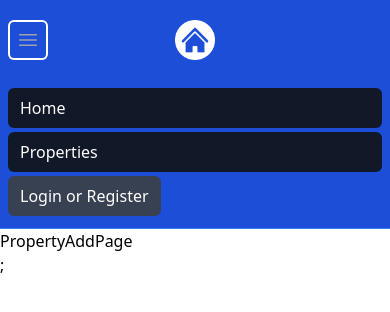
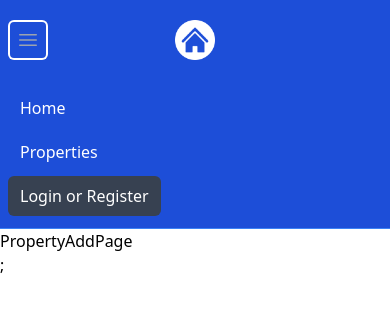
Before and after one commit to BeckiWordsworth/sparkly-property-website, a Next.js app: page /properties/add in a window 390 px wide. Both pictures are taken after a click on the button "Open main menu". Shown: the top 312 px of the page. Built offline with nearby package versions, Linux system fonts and the light colour scheme.

Commit message:
Tidying the nav bar up a bit

```diff
--- a/components/Navbar.jsx
+++ b/components/Navbar.jsx
@@ -11,6 +11,7 @@
   const [isMobileMenuOpen, setIsMobileMenuOpen] = useState(false);
   const [isProfileMenuOpen, setIsProfileMenuOpen] = useState(false);
   const [isLoggedIn, setIsLoggedIn] = useState(false);
+
   const pathname = usePathname();
 
   return (
@@ -192,7 +193,7 @@
               href="/"
               className={`${
                 pathname === "/" ? "bg-black" : ""
-              }bg-gray-900 text-white block rounded-md px-3 py-2 text-base font-medium`}
+              } text-white block rounded-md px-3 py-2 text-base font-medium`}
             >
               Home
             </Link>
@@ -200,21 +201,21 @@
               href="/properties"
               className={`${
                 pathname === "/properties" ? "bg-black" : ""
-              }bg-gray-900 text-white block rounded-md px-3 py-2 text-base font-medium`}
+              } text-white block rounded-md px-3 py-2 text-base font-medium`}
             >
               Properties
             </Link>
-
             {isLoggedIn && (
               <Link
                 href="/properties/add"
                 className={`${
                   pathname === "/properties/add" ? "bg-black" : ""
-                }bg-gray-900 text-white block rounded-md px-3 py-2 text-base font-medium`}
+                } text-white block rounded-md px-3 py-2 text-base font-medium`}
               >
                 Add Property
               </Link>
             )}
+
             {!isLoggedIn && (
               <button className="flex items-center text-white bg-gray-700 hover:bg-gray-900 hover:text-white rounded-md px-3 py-2 my-4">
                 <span>Login or Register</span>
```
